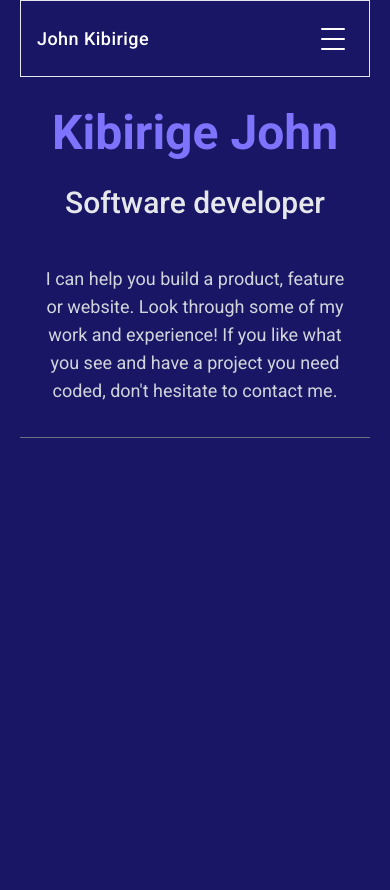
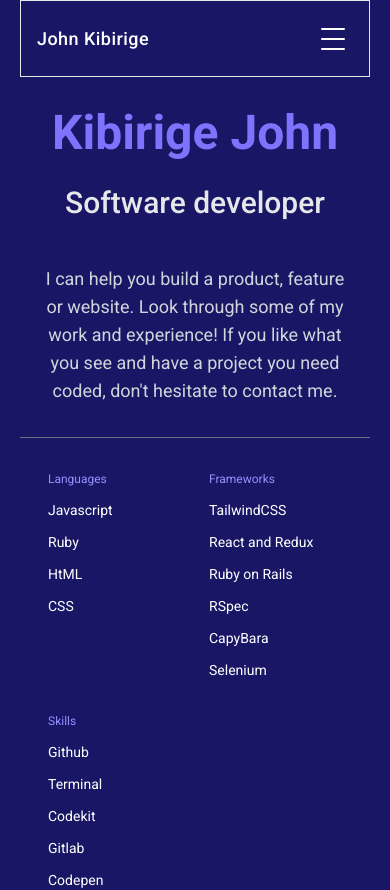
Before and after one commit to John-Kibirige/react-portfolio, a React (Vite) app: page / in a window 390 px wide. Before the commit the page ends 844 px from the top, so only its background shows below. Built offline with nearby package versions, Linux system fonts and the light colour scheme.

Commit message:
skills well designed for mobile

```diff
--- a/src/App.jsx
+++ b/src/App.jsx
@@ -1,11 +1,13 @@
 import Header from './components/Header';
 import Introduction from './components/Introduction';
+import Skills from './components/Skills';
 
 function App() {
   return (
     <div className="App px-5 -z-20">
       <Header />
       <Introduction />
+      <Skills />
     </div>
   );
 }
--- a/src/components/Skills.jsx
+++ b/src/components/Skills.jsx
@@ -0,0 +1,45 @@
+import React from 'react';
+
+const Skills = () => {
+  const languages = ['Javascript', 'Ruby', 'HtML', 'CSS'];
+  const frameworks = [
+    'TailwindCSS',
+    'React and Redux',
+    'Ruby on Rails',
+    'RSpec',
+    'CapyBara',
+    'Selenium',
+  ];
+  const skills = ['Github', 'Terminal', 'Codekit', 'Gitlab', 'Codepen'];
+
+  return (
+    <div className="grid grid-cols-2 pl-7 gap-y-8">
+      <ul className="languages">
+        <h3 className="text-zei-400 text-[12px]">Languages</h3>
+        {languages.map((language) => (
+          <li className="text-sm mt-3" key={language}>
+            {language}
+          </li>
+        ))}
+      </ul>
+      <ul className="frameworks">
+        <h3 className="text-zei-400 text-[12px]">Frameworks</h3>
+        {frameworks.map((framework) => (
+          <li className="text-sm mt-3" key={framework}>
+            {framework}
+          </li>
+        ))}
+      </ul>
+      <ul className="skills">
+        <h3 className="text-zei-400 text-[12px]">Skills</h3>
+        {skills.map((skill) => (
+          <li className="text-sm mt-3" key={skill}>
+            {skill}
+          </li>
+        ))}
+      </ul>
+    </div>
+  );
+};
+
+export default Skills;
```
